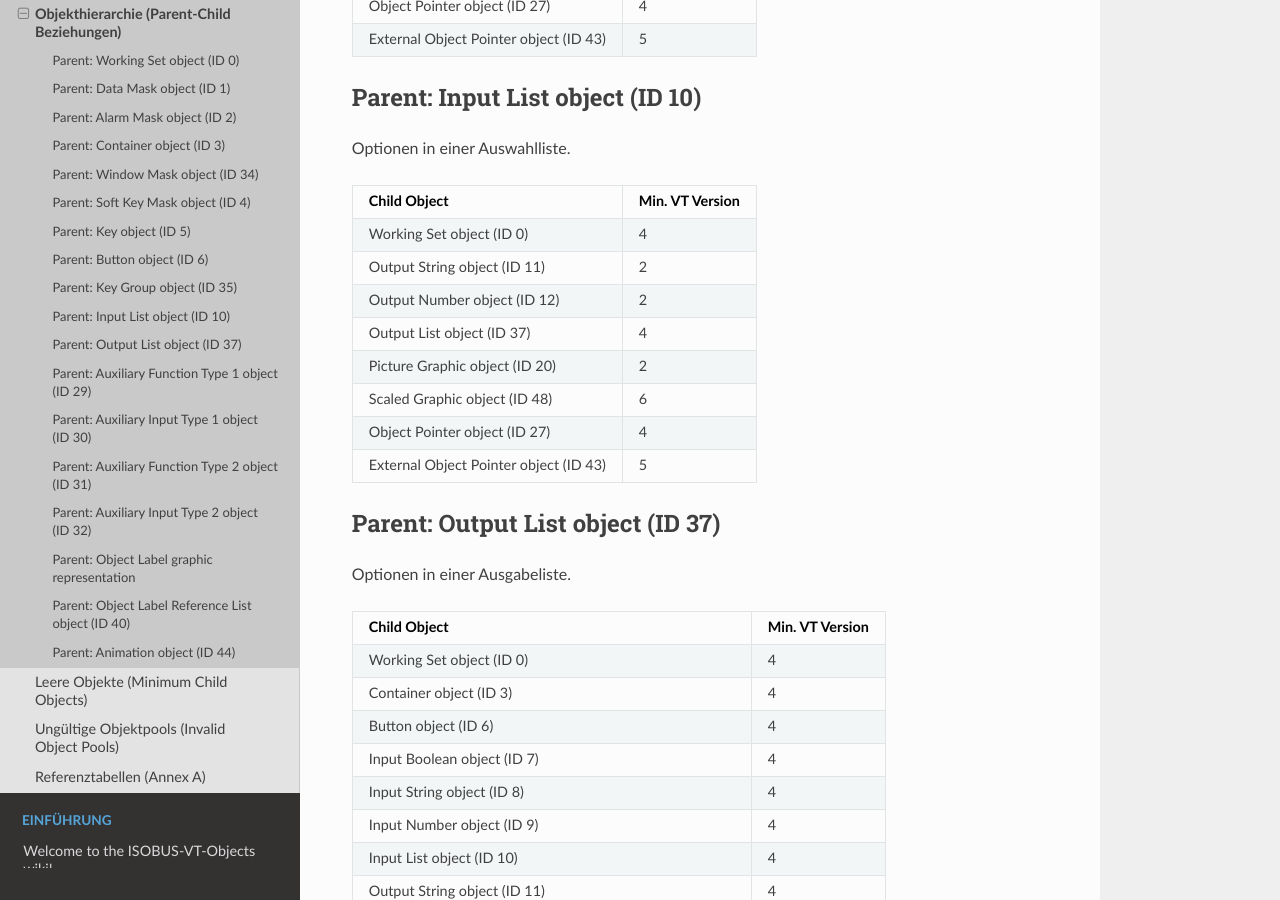
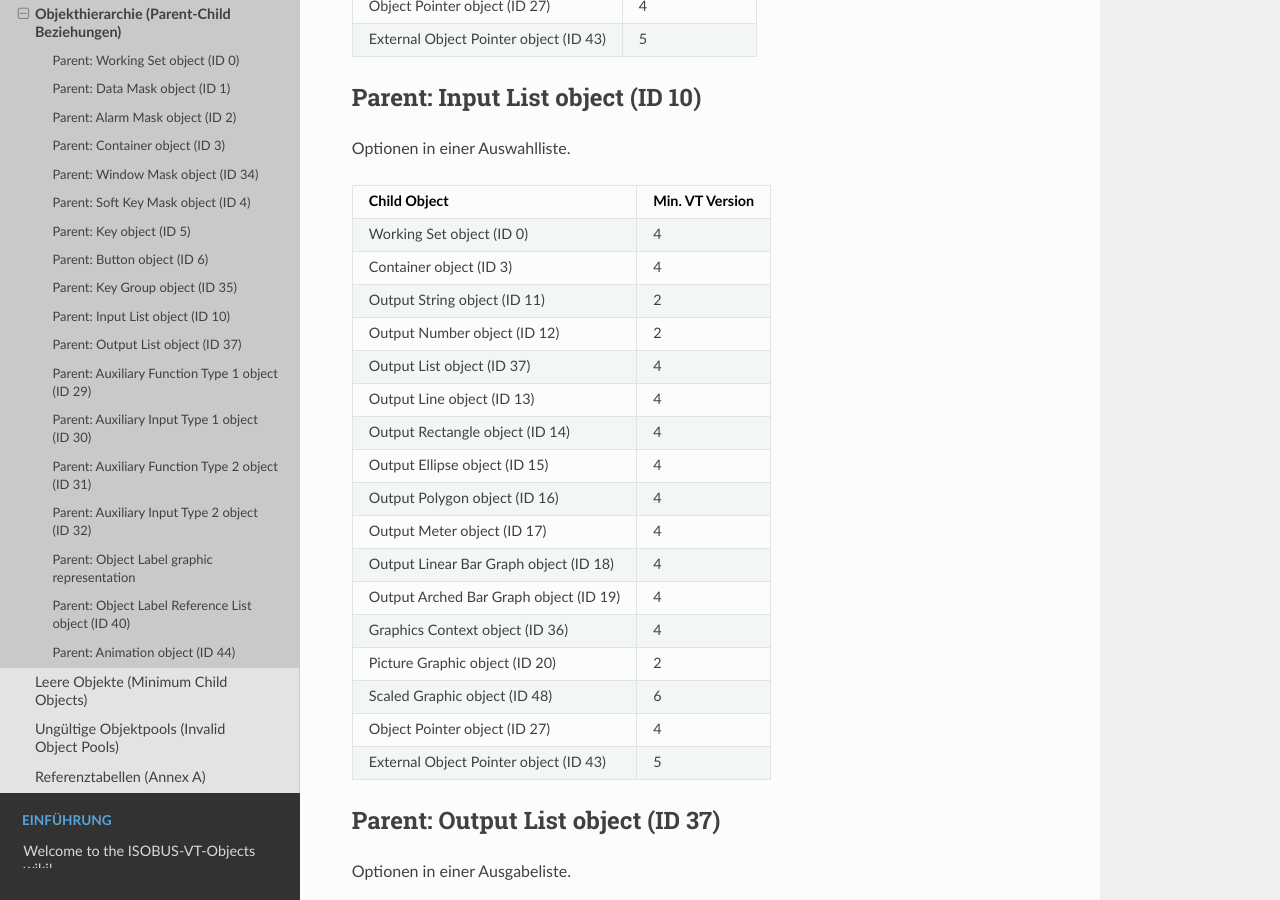
Before and after one commit to Meisterschulen-am-Ostbahnhof-Munchen/ISOBUS-VT-Objects-docs, a Sphinx documentation site: the page built from docs/Objekthierarchie.md, in a window 1280 px wide and 900 px high, scrolled down 6796 px. Built offline with Sphinx 7.4.7 and the Read the Docs theme 3.1.0, drawn with Linux system fonts in a browser that asks for light colours; some of the changed text lies outside the part shown.

Commit message:
Update object hierarchy table with new entries (#10)
* Update object hierarchy table with new entries

* Update Objekthierarchie.md to remove child objects

Removed several child objects and their minimum VT versions from the hierarchy documentation.

* Add new output objects to Objekthierarchie.md

```diff
--- a/docs/Objekthierarchie.md
+++ b/docs/Objekthierarchie.md
@@ -223,9 +223,18 @@ Optionen in einer Auswahlliste.
 | Child Object | Min. VT Version |
 | :--- | :--- |
 | Working Set object (ID 0) | 4 |
+| Container object (ID 3) | 4 |
 | Output String object (ID 11) | 2 |
 | Output Number object (ID 12) | 2 |
 | Output List object (ID 37) | 4 |
+| Output Line object (ID 13) | 4 |
+| Output Rectangle object (ID 14) | 4 |
+| Output Ellipse object (ID 15) | 4 |
+| Output Polygon object (ID 16) | 4 |
+| Output Meter object (ID 17) | 4 |
+| Output Linear Bar Graph object (ID 18) | 4 |
+| Output Arched Bar Graph object (ID 19) | 4 |
+| Graphics Context object (ID 36) | 4 |
 | Picture Graphic object (ID 20) | 2 |
 | Scaled Graphic object (ID 48) | 6 |
 | Object Pointer object (ID 27) | 4 |
```
Also changed, not shown: other parts of docs/Objekthierarchie.md (+0 -1 lines).
